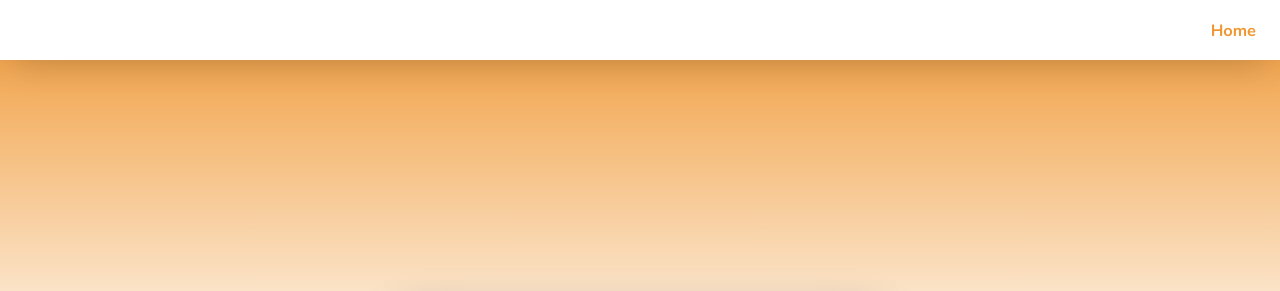
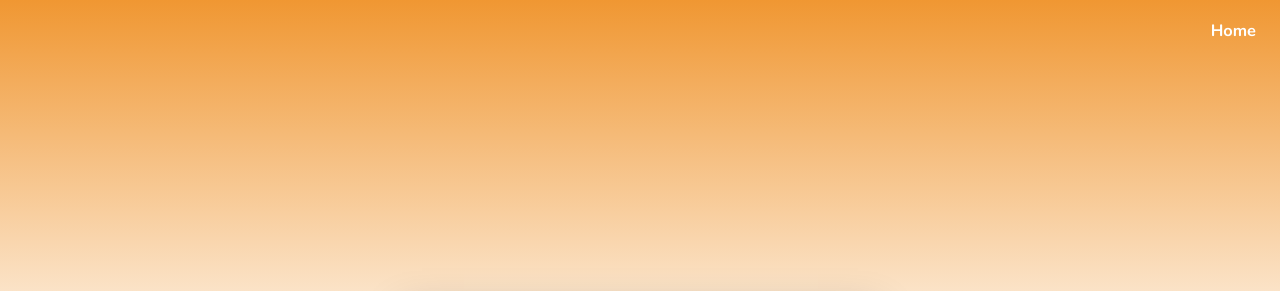
Before and after one commit to nishantpainter/made-in-india-css, a website: page index.html in a window 1280 px wide. Shown: the top 291 px of the page. Drawn offline with nearby package versions, Linux system fonts and the light colour scheme.

Commit message:
Configure header scroll transition

```diff
--- a/css/style.css
+++ b/css/style.css
@@ -56,6 +56,10 @@ header .navigator {
   display: flex;
   align-items: center;
   padding: 12px;
+  transition: 0.5s;
+}
+
+.navigator-scrolled {
   background-color: var(--white);
   box-shadow: 0 8px 40px -12px rgba(0, 0, 0, 0.3);
 }
@@ -71,7 +75,6 @@ header nav ul {
   margin: 0px;
   padding: 0px;
   width: 100%;
-  background-color: var(--white);
   justify-content: flex-end;
 }
 
@@ -93,6 +96,12 @@ header nav li a {
 .navigator a:hover,
 .navigator .active > a,
 .navigator li:hover > a {
+  color: var(--white);
+}
+
+.navigator-scrolled a:hover,
+.navigator-scrolled .active > a,
+.navigator-scrolled li:hover > a {
   color: var(--orange);
 }
 
--- a/index.html
+++ b/index.html
@@ -9,7 +9,7 @@
   </head>
   <body>
     <header>
-      <div class="navigator">
+      <div id="navigator" class="navigator">
         <nav>
           <ul>
             <li class="active"><a href="index.html">Home</a></li>
@@ -67,5 +67,7 @@
         </div>
       </div>
     </section>
+    <script src="./vendor/jquery.min.js"></script>
+    <script src="./js/main.js"></script>
   </body>
 </html>
--- /dev/null
+++ b/js/main.js
@@ -0,0 +1,7 @@
+$(window).scroll(function () {
+  if ($(this).scrollTop() > 100) {
+    $("#navigator").addClass("navigator-scrolled");
+  } else {
+    $("#navigator").removeClass("navigator-scrolled");
+  }
+});
```
